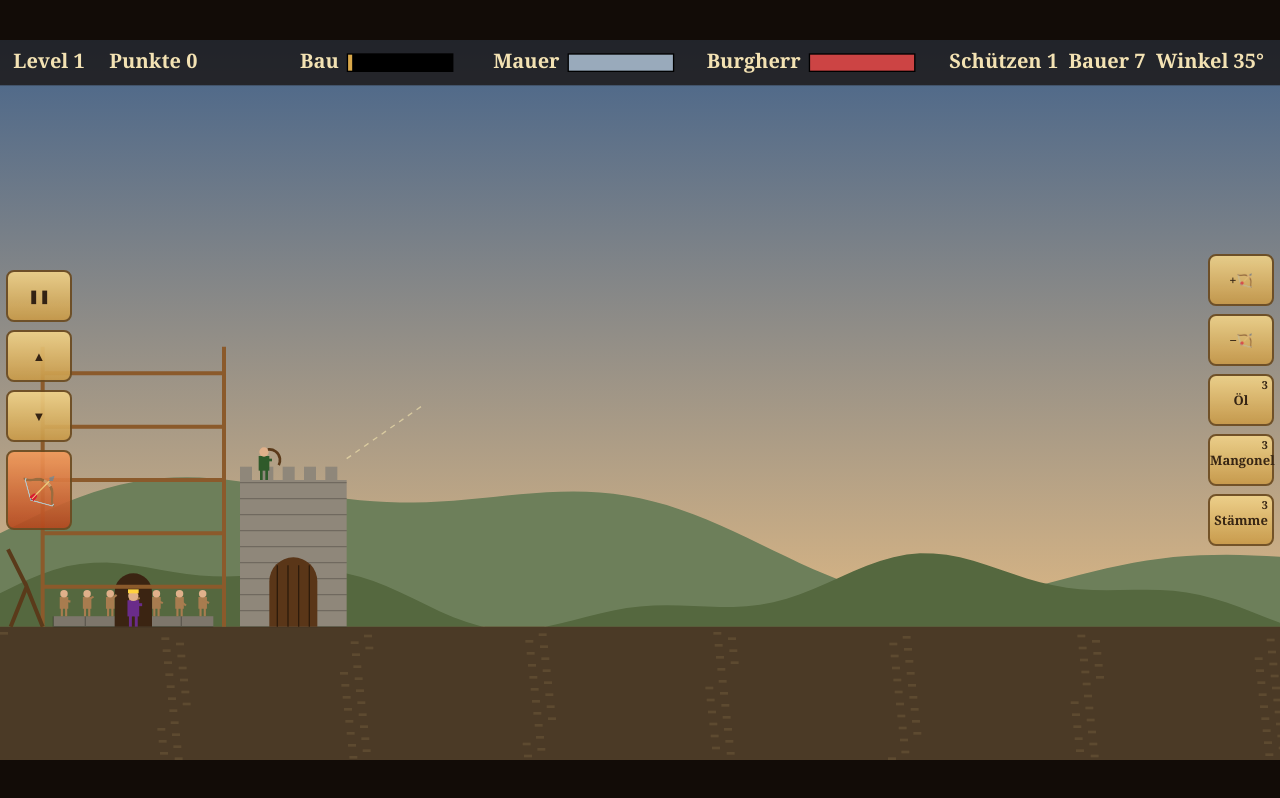
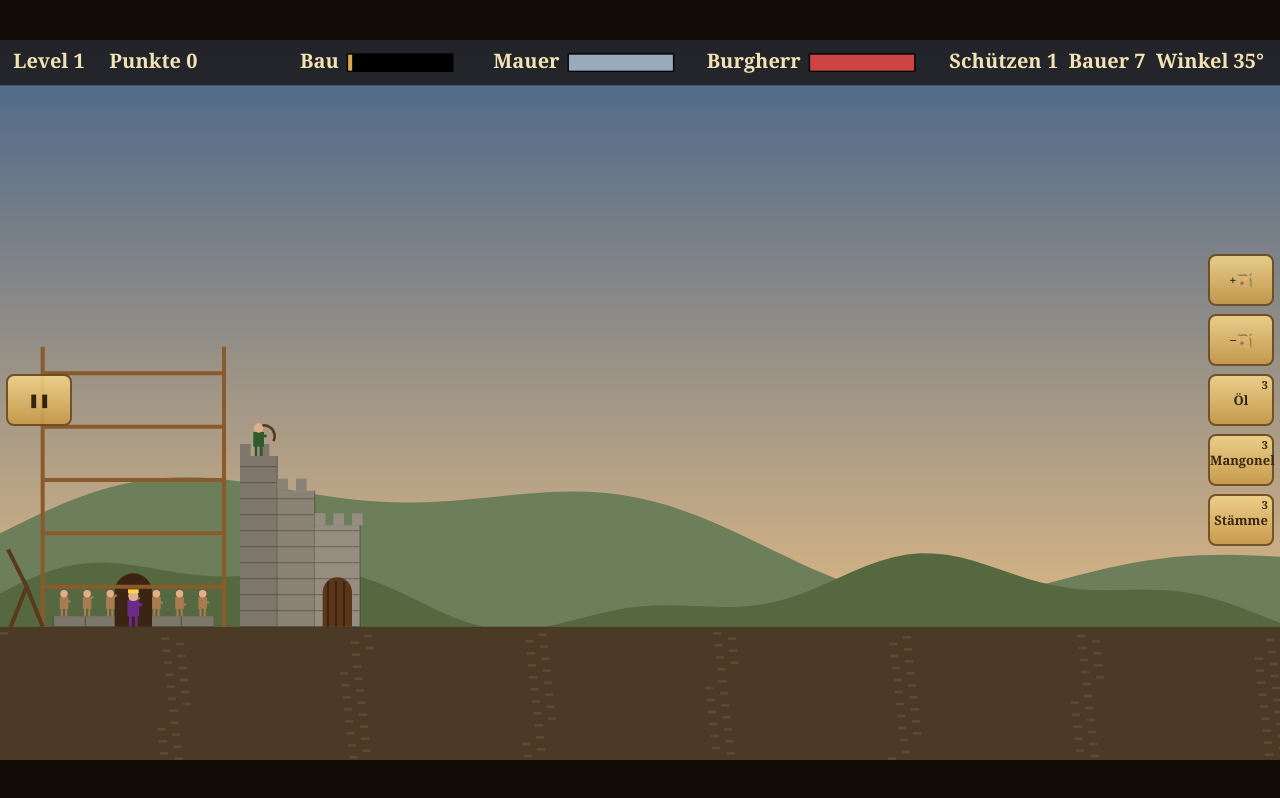
Before and after one commit to Toast-Kuchen/CastelAttack, a plain HTML site: page index.html in a window 1280 px wide. Both pictures are taken after a click on the button "Spiel starten". Drawn offline with Linux system fonts and the light colour scheme.

Commit message:
Add files via upload

```diff
--- a/config.js
+++ b/config.js
@@ -2,7 +2,7 @@
 const CFG={
  workers:8, maxArchers:3, lordHp:100, atkRate:1,
  buildRate:l=>0.2/(1+0.06*(l-1)),      // % Baufortschritt pro Sekunde je Bauarbeiter
- wallHp:l=>150+30*l,                     // Mauerlebenspunkte
+ wallHp:l=>180+30*l,                     // Mauer-LP gesamt (auf 3 Abschnitte verteilt)
  count:l=>6+3*l, waveSize:5, waveGap:6, spacing:1.4, // Gegneranzahl & Wellentakt
  hpMul:l=>1+0.2*(l-1), spdMul:l=>1+0.04*(l-1), dmgMul:l=>1+0.1*(l-1),
  types:{
@@ -11,7 +11,7 @@ const CFG={
   heavy:{hp:9,spd:18,dmg:8,pts:30,w:22,h:36,col:'#4a4f5a'},
   ram:{hp:22,spd:13,dmg:25,pts:60,w:64,h:34,col:'#6b4423'}},
  pick(l,i){const r=(i*37+l*11)%100;if(l>=3&&r<4+l)return'ram';if(l>=2&&r<18+3*l)return'heavy';return r<45?'runner':'infantry'},
- arrow:{v:520,g:400,cd:1.1,dmg:1,spread:3,step:2,minAng:-10,maxAng:75},
+ arrow:{v:520,g:400,cd:1.1,dmg:1,spread:3,step:2,minAng:-80,maxAng:75},
  oil:{n:3,dmg:12,r:90,pen:150}, mang:{n:3,dmg:10,r:70,pen:100}, logs:{n:3,dmg:6,spd:240,pen:75},
  score:{levelMul:l=>1+0.25*(l-1),level:500,wall:1000,spLeft:200,time:3000,timeK:15,acc:1500}
 };
--- a/game.js
+++ b/game.js
@@ -1,11 +1,17 @@
 'use strict';
 const C=CFG,$=id=>document.getElementById(id),cv=$('c'),g=cv.getContext('2d'),R=Math.random,PI=Math.PI;
-const W=960,H=540,GY=440,KX0=40,KX1=160,WX0=180,WX1=260,WTOP=330,SWV='ca2-v1';
+const W=960,H=540,GY=440,KX0=40,KX1=160,WX0=180,WX1=270,SWV='ca2-v2';
+// Drei Mauerabschnitte, Index 0 = vorderster (niedrigster), nach hinten höher
+const SEG=[{x0:236,x1:270,top:GY-76},{x0:208,x1:236,top:GY-102},{x0:180,x1:208,top:GY-128}];
 const sv=Object.assign({hi:0,best:1,kills:0,music:1,sfx:1,q:2,lvl:1,score:0,rk:0},(()=>{try{return JSON.parse(localStorage.getItem('ca2'))||{}}catch(e){return{}}})());
 const save=()=>{try{localStorage.setItem('ca2',JSON.stringify(sv))}catch(e){}};
 let S=null,mode='menu',last=0,bg=null,offTxt='⏳ Wird für die Offline-Nutzung vorbereitet – bitte einmal online vollständig laden.';
-const DEMO={t:0,build:100,wall:1,wallMax:1,arch:2,ang:35,en:[],ar:[],fx:[],rk:[],lg:[],shake:0};
-const ay=s=>s.wall>0?WTOP:GY-28;
+const DEMO={t:0,build:100,seg:[1,1,1],segMax:1,ga:[35,35,35],wall:1,wallMax:1,arch:2,ang:35,en:[],ar:[],fx:[],rk:[],lg:[],shake:0};
+const front=s=>{for(let k=0;k<3;k++)if(s.seg[k]>0)return SEG[k];return null};
+const ay=s=>{const f=front(s);return f?f.top:GY-28},fx1=s=>{const f=front(s);return f?f.x1:KX1+10};
+function apos(s,i){let k=2-i;while(k<3&&s.seg[k]<=0)k++;if(k>2)return{x:196+i*20,y:GY-28};const q=SEG[k];return{x:(q.x0+q.x1)/2-(k-(2-i))*9,y:q.top}}
+function aimAng(ox,oy,m){const v=C.arrow.v,G=C.arrow.g,dx=Math.max(4,m.x-ox),dy=oy-m.y,d=v**4-G*(G*dx*dx+2*dy*v*v);
+ const a=d<0?45:Math.atan((v*v-Math.sqrt(d))/(G*dx))*180/PI;return Math.max(C.arrow.minAng,Math.min(C.arrow.maxAng,a))}
 
 function resize(){const k=Math.min(innerWidth/W,innerHeight/H),d=Math.min(devicePixelRatio||1,sv.q);cv.style.width=W*k+'px';cv.style.height=H*k+'px';cv.width=Math.round(W*k*d);cv.height=Math.round(H*k*d);bg=null}
 function hill(c,y,a,f){c.beginPath();c.moveTo(0,GY);for(let i=0;i<=W;i+=10)c.lineTo(i,y-Math.sin(i*f)*a-Math.sin(i*f*2.7)*a*.4);c.lineTo(W,GY);c.fill()}
@@ -16,33 +22,33 @@ function mkBg(){const o=document.createElement('canvas');o.width=cv.width;o.heig
 
 function waves(l,t0){const q=[];let t=t0+2;for(let i=0;i<C.count(l);i++){t+=i&&i%C.waveSize===0?C.waveGap:C.spacing*(.7+(i*7%5)/10);q.push({t,type:C.pick(l,i)})}return q}
 function spawn(t){const T=C.types[t],l=S.l,hp=T.hp*C.hpMul(l);S.en.push({type:t,x:W+30,hp,max:hp,spd:T.spd*C.spdMul(l)*(.9+R()*.2),dmg:T.dmg*C.dmgMul(l),pts:T.pts,w:T.w,h:T.h,col:T.col,ph:0,atk:0,dead:0,flash:0,off:R()*30})}
-function start(l,score,kills){const wh=C.wallHp(l);S={l,score,s0:score,kills,k0:kills,t:0,build:0,wall:wh,wallMax:wh,lord:C.lordHp,arch:1,ang:35,cd:[0,0,0],fire:false,en:[],ar:[],fx:[],rk:[],lg:[],
+function start(l,score,kills){const sm=Math.round(C.wallHp(l)/3);S={l,score,s0:score,kills,k0:kills,t:0,build:0,seg:[sm,sm,sm],segMax:sm,ga:[35,35,35],aim:null,wall:sm*3,wallMax:sm*3,lord:C.lordHp,arch:1,ang:35,cd:[0,0,0],fire:false,en:[],ar:[],fx:[],rk:[],lg:[],
  sp:{oil:C.oil.n,mang:C.mang.n,logs:C.logs.n},shots:0,hits:0,q:waves(l,0),shake:0};Object.assign(sv,{lvl:l,score,rk:kills});save();$('ov').hidden=true;$('ctl').hidden=false;mode='play'}
 
 function puff(x,y,c,k){for(let i=0;i<(k||1);i++)S.fx.push({x,y,vx:(R()-.5)*80,vy:-R()*80-(k?0:20),life:.6+R()*.5,c,s:2+R()*4})}
 function hurt(e,d){e.hp-=d;e.flash=.1;AU.hit(0);puff(e.x,GY-e.h*.6,'#a00',3);
  if(e.hp<=0){S.kills++;sv.kills++;const p=Math.round(e.pts*C.score.levelMul(S.l));S.score+=p;S.fx.push({x:e.x,y:GY-e.h-10,vx:0,vy:-30,life:1,txt:'+'+p,c:'#fe6'});AU.die()}}
-function shoot(i){const s=S,a=(s.ang+(R()-.5)*C.arrow.spread)*PI/180,v=C.arrow.v*(.97+R()*.06);s.ar.push({x:WX0+18+i*26,y:ay(s)-16,vx:Math.cos(a)*v,vy:-Math.sin(a)*v,life:1});s.shots++;AU.arrow()}
+function shoot(i){const s=S,a=(s.ga[i]+(R()-.5)*C.arrow.spread)*PI/180,v=C.arrow.v*(.97+R()*.06);s.ar.push({x:apos(s,i).x,y:apos(s,i).y-16,vx:Math.cos(a)*v,vy:-Math.sin(a)*v,life:1});s.shots++;AU.arrow()}
 function special(k){const s=S;if(s.sp[k]<=0)return;s.sp[k]--;s.score=Math.max(0,s.score-C[k].pen);
- s.fx.push({x:WX1+40,y:ay(s)-40,vx:0,vy:-25,life:1.2,txt:'−'+C[k].pen,c:'#f88'});
- if(k==='oil'){AU.oil();for(let i=0;i<40;i++)s.fx.push({x:WX1+R()*C.oil.r,y:ay(s)+R()*20,vx:(R()-.2)*30,vy:R()*60+80,life:1,c:i%3?'#3a2a10':'#e90',s:4});for(const e of s.en)if(e.hp>0&&e.x<WX1+C.oil.r)hurt(e,C.oil.dmg)}
+ s.fx.push({x:fx1(s)+30,y:ay(s)-40,vx:0,vy:-25,life:1.2,txt:'−'+C[k].pen,c:'#f88'});
+ if(k==='oil'){AU.oil();for(let i=0;i<40;i++)s.fx.push({x:fx1(s)+R()*C.oil.r,y:ay(s)+R()*20,vx:(R()-.2)*30,vy:R()*60+80,life:1,c:i%3?'#3a2a10':'#e90',s:4});for(const e of s.en)if(e.hp>0&&e.x<fx1(s)+C.oil.r)hurt(e,C.oil.dmg)}
  if(k==='mang'){const t=s.en.filter(e=>e.hp>0&&e.x>WX1+40).sort((a,b)=>a.x-b.x)[0];s.rk.push({x0:20,y0:GY-60,x1:Math.max(WX1+60,t?t.x-t.spd*1.3:600),t:0,T:1.3,x:20,y:GY-60});AU.thump()}
- if(k==='logs'){s.lg.push({x:WX1,rot:0,hit:new Set()});AU.fire()}}
+ if(k==='logs'){s.lg.push({x:fx1(s),rot:0,hit:new Set()});AU.fire()}}
 
 function update(dt){const s=S;s.t+=dt;s.shake=Math.max(0,s.shake-dt);
  s.build=Math.min(100,s.build+(C.workers-s.arch)*C.buildRate(s.l)*dt);
  while(s.q.length&&s.q[0].t<=s.t)spawn(s.q.shift().type);
  if(!s.q.length&&s.en.filter(e=>e.hp>0).length<2)s.q=waves(s.l,s.t);
- for(let i=0;i<s.arch;i++){s.cd[i]-=dt;if(s.fire&&s.cd[i]<=0){s.cd[i]=C.arrow.cd*(.9+R()*.2);shoot(i)}}
+ for(let i=0;i<s.arch;i++){const o=apos(s,i);s.ga[i]=s.aim?aimAng(o.x,o.y-16,s.aim):s.ang;s.cd[i]-=dt;if(s.fire&&s.cd[i]<=0){s.cd[i]=C.arrow.cd*(.9+R()*.2);shoot(i)}}
  for(const a of s.ar){if(a.stuck){a.life-=dt;continue}a.vy+=C.arrow.g*dt;a.x+=a.vx*dt;a.y+=a.vy*dt;
   for(const e of s.en)if(e.hp>0&&Math.abs(a.x-e.x)<e.w/2&&a.y>GY-e.h&&a.y<GY){s.hits++;hurt(e,C.arrow.dmg);a.life=0;break}
   if(a.life>0&&a.y>=GY){a.y=GY;a.stuck=1;a.life=2;puff(a.x,GY,'#7a6040',2)}else if(a.x>W+50)a.life=0}
  s.ar=s.ar.filter(a=>a.life>0);
  for(const e of s.en){e.flash-=dt;if(e.hp<=0){e.dead+=dt;continue}e.ph+=dt*e.spd*.15;
-  const tx=s.wall>0?WX1+e.w/2+e.off:KX1+e.off*.3;
+  const f=front(s),tx=f?f.x1+e.w/2+e.off:KX1+e.off*.3;
   if(e.x>tx){e.x-=e.spd*dt;e.atk=0}else if((e.atk+=dt)>=C.atkRate){e.atk=.001;
-   if(s.wall>0){s.wall=Math.max(0,s.wall-e.dmg);s.shake=.15;AU.hit(1);puff(WX1,GY-30-R()*70,'#999',3);
-    if(s.wall<=0){AU.crash();s.shake=.4;for(let i=0;i<30;i++)puff(WX0+R()*80,GY-R()*110,'#888',1)}}
+   if(f){const k=SEG.indexOf(f);s.seg[k]=Math.max(0,s.seg[k]-e.dmg);s.wall=s.seg[0]+s.seg[1]+s.seg[2];s.shake=.15;AU.hit(1);puff(f.x1,GY-10-R()*(GY-f.top-10),'#999',3);
+    if(s.seg[k]<=0){AU.crash();s.shake=.4;for(let i=0;i<30;i++)puff(f.x0+R()*(f.x1-f.x0),GY-R()*(GY-f.top),'#888',1)}}
    else{s.lord-=e.dmg*.5;AU.hit(2);puff(100,GY-15,'#a00',4);if(s.lord<=0)return lose()}}}
  s.en=s.en.filter(e=>e.dead<1.2);
  for(const r of s.rk){r.t+=dt;const p=Math.min(1,r.t/r.T);r.x=r.x0+(r.x1-r.x0)*p;r.y=r.y0+(GY-r.y0)*p-Math.sin(p*PI)*240;
@@ -65,13 +71,14 @@ function drawKeep(s){const h=200*s.build/100,top=GY-h;g.fillStyle='#7d766b';g.fi
  else{g.fillStyle='#7d766b';for(let x=KX0;x<KX1;x+=20)g.fillRect(x,top-10,12,10);g.fillStyle='#ddd';g.fillRect(99,top-44,2,34);g.fillStyle='#b22';g.beginPath();g.moveTo(101,top-44);g.lineTo(124,top-38+Math.sin(s.t*4)*3);g.lineTo(101,top-31);g.fill()}
  person(100,GY,'#6a2c8a',0,1.1);g.fillStyle='#ffd23f';g.fillRect(96,GY-28,8,3);
  g.strokeStyle='#5a3a1a';g.lineWidth=3;g.beginPath();g.moveTo(8,GY);g.lineTo(20,GY-30);g.lineTo(32,GY);g.moveTo(20,GY-30);g.lineTo(6,GY-58);g.stroke();g.lineWidth=1}
-function drawWall(s){if(s.wall<=0){g.fillStyle='#6f685d';g.beginPath();g.moveTo(WX0-10,GY);g.lineTo(WX0+20,GY-34);g.lineTo(WX0+50,GY-22);g.lineTo(WX1+15,GY);g.fill()}
- else{const r=s.wall/s.wallMax;g.fillStyle='#8f877a';g.fillRect(WX0,WTOP,WX1-WX0,GY-WTOP);for(let x=WX0;x<WX1;x+=16)g.fillRect(x,WTOP-10,9,10);
-  g.strokeStyle='rgba(0,0,0,.22)';g.beginPath();for(let y=GY;y>WTOP;y-=12){g.moveTo(WX0,y);g.lineTo(WX1,y)}g.stroke();
-  g.fillStyle='#5a3618';g.beginPath();g.moveTo(WX0+22,GY);g.lineTo(WX0+22,GY-34);g.arc(WX0+40,GY-34,18,PI,0);g.lineTo(WX0+58,GY);g.fill();
-  g.strokeStyle='#2e1b0b';g.beginPath();for(let x=WX0+28;x<WX0+58;x+=8){g.moveTo(x,GY);g.lineTo(x,GY-46)}g.stroke();
-  if(r<.7){g.strokeStyle='#2a2620';g.lineWidth=2;g.beginPath();g.moveTo(WX1-10,WTOP+10);g.lineTo(WX1-25,WTOP+40);g.lineTo(WX1-15,WTOP+70);if(r<.35){g.moveTo(WX0+10,WTOP+5);g.lineTo(WX0+30,WTOP+50)}g.stroke();g.lineWidth=1}}
- for(let i=0;i<s.arch;i++){const x=WX0+18+i*26,y=ay(s),a=-s.ang*PI/180;person(x,y,'#2f5a2a');g.strokeStyle='#5b3a1a';g.lineWidth=2;g.beginPath();g.arc(x+4,y-15,8,a-1.1,a+1.1);g.stroke();g.lineWidth=1}}
+function drawWall(s){for(let k=2;k>=0;k--){const q=SEG[k];
+  if(s.seg[k]<=0){g.fillStyle='#6f685d';g.beginPath();g.moveTo(q.x0-4,GY);g.lineTo(q.x0+10,GY-22);g.lineTo(q.x1-6,GY-14);g.lineTo(q.x1+6,GY);g.fill();continue}
+  const r=s.seg[k]/s.segMax;g.fillStyle=['#958d80','#8a8275','#7f776b'][k];g.fillRect(q.x0,q.top,q.x1-q.x0,GY-q.top);for(let x=q.x0;x<q.x1;x+=14)g.fillRect(x,q.top-9,8,9);
+  g.strokeStyle='rgba(0,0,0,.25)';g.beginPath();for(let y=GY;y>q.top;y-=12){g.moveTo(q.x0,y);g.lineTo(q.x1,y)}g.moveTo(q.x1,q.top);g.lineTo(q.x1,GY);g.stroke();
+  if(r<.66){g.strokeStyle='#2a2620';g.lineWidth=2;g.beginPath();g.moveTo(q.x1-6,q.top+6);g.lineTo(q.x1-16,q.top+30);g.lineTo(q.x1-8,q.top+52);if(r<.33){g.moveTo(q.x0+6,q.top+4);g.lineTo(q.x0+18,q.top+40)}g.stroke();g.lineWidth=1}}
+ const f=front(s);if(f){const cx=(f.x0+f.x1)/2;g.fillStyle='#5a3618';g.beginPath();g.moveTo(cx-11,GY);g.lineTo(cx-11,GY-26);g.arc(cx,GY-26,11,PI,0);g.lineTo(cx+11,GY);g.fill();
+  g.strokeStyle='#2e1b0b';g.beginPath();for(let x=cx-7;x<cx+11;x+=6){g.moveTo(x,GY);g.lineTo(x,GY-34)}g.stroke()}
+ for(let i=0;i<s.arch;i++){const p=apos(s,i),a=-(s.ga[i]||35)*PI/180;person(p.x,p.y,'#2f5a2a');g.strokeStyle='#5b3a1a';g.lineWidth=2;g.beginPath();g.arc(p.x+4,p.y-15,8,a-1.1,a+1.1);g.stroke();g.lineWidth=1}}
 function drawEnemy(e){g.save();if(e.hp<=0){g.globalAlpha=Math.max(0,1-e.dead);g.translate(e.x,GY);g.rotate(Math.min(1.5,e.dead*4));g.translate(-e.x,-GY)}
  const fl=e.flash>0?'#fff':e.col;
  if(e.type==='ram'){const x=e.x,y=GY,b=e.atk?Math.sin(e.atk*PI)*6:0;g.fillStyle=fl;g.fillRect(x-30,y-24,60,14);g.fillStyle='#4a2e14';g.beginPath();g.moveTo(x-32,y-24);g.lineTo(x,y-42);g.lineTo(x+32,y-24);g.fill();
@@ -83,8 +90,8 @@ function bar(x,t,p,c){g.fillStyle='#f3e2b3';g.fillText(t,x,17);const bx=x+g.meas
 const cnt={};
 function hud(s){g.fillStyle='rgba(20,12,6,.72)';g.fillRect(0,0,W,34);g.font='bold 15px Georgia,serif';g.textBaseline='middle';g.fillStyle='#f3e2b3';
  g.fillText('Level '+s.l,10,17);g.fillText('Punkte '+s.score,82,17);bar(225,'Bau',s.build/100,'#d9a84a');bar(370,'Mauer',s.wall/s.wallMax,'#9ab');bar(530,'Burgherr',s.lord/C.lordHp,'#c44');
- g.fillStyle='#f3e2b3';g.fillText(`Schützen ${s.arch}  Bauer ${C.workers-s.arch}  Winkel ${s.ang}°`,712,17);
- const a=s.ang*PI/180,y=ay(s)-16;g.strokeStyle='rgba(255,240,180,.55)';g.setLineDash([4,4]);g.beginPath();g.moveTo(WX1,y);g.lineTo(WX1+Math.cos(a)*70,y-Math.sin(a)*70);g.stroke();g.setLineDash([]);
+ g.fillStyle='#f3e2b3';g.fillText(`Schützen ${s.arch}  Bauer ${C.workers-s.arch}  Winkel ${Math.round(s.ga[0])}°`,712,17);
+ if(s.aim){const m=s.aim;g.strokeStyle=s.fire?'#ff6a3a':'rgba(255,240,180,.7)';g.lineWidth=2;g.beginPath();g.arc(m.x,m.y,10,0,7);g.moveTo(m.x-16,m.y);g.lineTo(m.x+16,m.y);g.moveTo(m.x,m.y-16);g.lineTo(m.x,m.y+16);g.stroke();g.lineWidth=1}
  for(const k in s.sp)if(cnt[k]!==s.sp[k]){cnt[k]=s.sp[k];$('n-'+k).textContent=s.sp[k]}}
 function draw(){const s=S||DEMO;if(!S)DEMO.t+=.016;if(!bg)bg=mkBg();g.setTransform(1,0,0,1,0,0);g.drawImage(bg,0,0);g.setTransform(cv.width/W,0,0,cv.height/H,0,0);
  if(s.shake>0)g.translate((R()-.5)*20*s.shake,0);drawKeep(s);drawWall(s);for(const e of s.en)drawEnemy(e);
@@ -107,11 +114,11 @@ function lose(){const s=S;mode='end';s.fire=false;sv.hi=Math.max(sv.hi,s.score);
 function pause(){if(mode!=='play')return;mode='pause';S.fire=false;save();panel('<h2>Pause</h2>',[['Fortsetzen',()=>{$('ov').hidden=true;mode='play'}],['Level neu starten',()=>start(S.l,S.s0,S.k0)],['Hauptmenü',menu]])}
 function menu(){mode='menu';S=null;$('ctl').hidden=true;const b=[['Spiel starten',()=>start(1,0,0)]];if(sv.lvl>1)b.push([`Fortsetzen (Level ${sv.lvl})`,()=>start(sv.lvl,sv.score,sv.rk)]);
  panel(`<h1>Castle Attack 2<small>Remake – Verteidige den Bergfried</small></h1><p class="st" id="off">${offTxt}</p>`,b.concat([['Anleitung',help],['Einstellungen',settings],['Highscore',scores]]))}
-function help(){panel(`<h2>Anleitung</h2><ul><li>Deine ${C.workers} Arbeiter bauen den Bergfried. Ist er fertig, ist das Level gewonnen.</li><li><b>+🏹/−🏹</b>: bis zu ${C.maxArchers} Arbeiter werden Bogenschützen – bessere Abwehr, aber langsamerer Bau.</li><li><b>▲▼</b> stellt den Schusswinkel ein, <b>🏹 gedrückt halten</b> feuert Salven. Pfeile fliegen ballistisch.</li><li><b>Öl</b> trifft alles direkt vor dem Tor, der <b>Mangonel</b> wirft einen Stein mit Flächenschaden auf die vorderste Gruppe, <b>Stämme</b> rollen brennend durch alle Gegner. Jeder Einsatz kostet Punkte.</li><li>Fällt die Mauer, stürmen die Gegner zum Burgherrn. Stirbt er, ist das Spiel verloren.</li></ul>`,[['Zurück',menu]])}
+function help(){panel(`<h2>Anleitung</h2><ul><li>Deine ${C.workers} Arbeiter bauen den Bergfried. Ist er fertig, ist das Level gewonnen.</li><li><b>+🏹/−🏹</b>: bis zu ${C.maxArchers} Arbeiter werden Bogenschützen – bessere Abwehr, aber langsamerer Bau.</li><li><b>Finger aufs Spielfeld halten</b>: Die Schützen berechnen die Flugbahn zu dieser Stelle und schießen Salven, auch steil nach unten direkt vor die Mauer. Ziehen verschiebt das Ziel, Loslassen stoppt.</li><li>Die Mauer hat drei nach hinten höher werdende Abschnitte. Sie fallen von vorn nach hinten, die Schützen weichen dann auf den nächsten Abschnitt aus.</li><li><b>Öl</b> trifft alles direkt vor dem Tor, der <b>Mangonel</b> wirft einen Stein mit Flächenschaden auf die vorderste Gruppe, <b>Stämme</b> rollen brennend durch alle Gegner. Jeder Einsatz kostet Punkte.</li><li>Fällt die Mauer, stürmen die Gegner zum Burgherrn. Stirbt er, ist das Spiel verloren.</li></ul>`,[['Zurück',menu]])}
 function settings(){const on=v=>v?'an':'aus';panel(`<h2>Einstellungen</h2>`,[[`Musik: ${on(sv.music)}`,()=>{sv.music^=1;save();settings()}],[`Soundeffekte: ${on(sv.sfx)}`,()=>{sv.sfx^=1;save();settings()}],[`Grafik: ${sv.q>1?'hoch':'sparsam'}`,()=>{sv.q=sv.q>1?1:2;save();resize();settings()}],['Zurück',menu]])}
 function scores(){panel(`<h2>Highscore</h2><table>${row('Höchste Punktzahl',sv.hi)}${row('Höchstes Level',sv.best)}${row('Besiegte Gegner gesamt',sv.kills)}</table>`,[['Zurück',menu]])}
 
-const acts={up:()=>S.ang=Math.min(C.arrow.maxAng,S.ang+C.arrow.step),down:()=>S.ang=Math.max(C.arrow.minAng,S.ang-C.arrow.step),
+const acts={up:()=>{S.aim=null;S.ang=Math.min(C.arrow.maxAng,S.ang+C.arrow.step)},down:()=>{S.aim=null;S.ang=Math.max(C.arrow.minAng,S.ang-C.arrow.step)},
  add:()=>{if(S.arch<C.maxArchers){S.arch++;S.cd[S.arch-1]=.3}},rem:()=>{if(S.arch>0)S.arch--},oil:()=>special('oil'),mang:()=>special('mang'),logs:()=>special('logs'),pause};
 document.querySelectorAll('#ctl button').forEach(b=>{const a=b.dataset.a;let rep=0,lt=0;
  b.addEventListener('pointerdown',e=>{e.preventDefault();AU.init();if(mode!=='play')return;b.classList.add('on');try{b.setPointerCapture(e.pointerId)}catch(_){}
@@ -126,6 +133,12 @@ document.addEventListener('touchmove',e=>{if(!e.target.closest('.box'))e.prevent
 ['gesturestart','dblclick'].forEach(t=>document.addEventListener(t,e=>e.preventDefault()));
 document.addEventListener('visibilitychange',()=>{if(document.hidden)pause()});
 addEventListener('resize',resize);
+// Direktes Zielen per Touch/Maus auf dem Spielfeld
+function toGame(e){const b=cv.getBoundingClientRect();return{x:(e.clientX-b.left)/b.width*W,y:Math.min(GY-8,(e.clientY-b.top)/b.height*H)}}
+let aimId=null;const stopAim=e=>{if(e.pointerId===aimId){aimId=null;if(S)S.fire=false}};
+document.addEventListener('pointerdown',e=>{if(mode!=='play'||e.target.closest('button'))return;aimId=e.pointerId;S.aim=toGame(e);S.fire=true});
+document.addEventListener('pointermove',e=>{if(e.pointerId===aimId&&S)S.aim=toGame(e)});
+document.addEventListener('pointerup',stopAim);document.addEventListener('pointercancel',stopAim);
 
 function setOff(t){offTxt=t;const el=$('off');if(el)el.textContent=t}
 if('serviceWorker'in navigator&&location.protocol.startsWith('http')){
--- a/index.html
+++ b/index.html
@@ -7,7 +7,7 @@
 <link rel="stylesheet" href="styles.css"></head><body>
 <canvas id="c"></canvas>
 <div id="ctl" hidden>
-<div class="col L"><button data-a="pause">❚❚</button><button data-a="up">▲</button><button data-a="down">▼</button><button data-a="fire" class="big">🏹</button></div>
+<div class="col L"><button data-a="pause">❚❚</button></div>
 <div class="col R"><button data-a="add">+🏹</button><button data-a="rem">−🏹</button><button data-a="oil">Öl<i id="n-oil"></i></button><button data-a="mang">Mangonel<i id="n-mang"></i></button><button data-a="logs">Stämme<i id="n-logs"></i></button></div>
 </div>
 <div id="ov"></div><button id="upd" hidden>Update installieren</button>
--- a/service-worker.js
+++ b/service-worker.js
@@ -1,4 +1,4 @@
-const V='ca2-v1';
+const V='ca2-v2';
 const F=['./','index.html','styles.css','config.js','audio.js','game.js','manifest.webmanifest','icon-192.png','icon-512.png','apple-touch-icon.png'];
 self.addEventListener('install',e=>e.waitUntil(caches.open(V).then(c=>c.addAll(F))));
 self.addEventListener('activate',e=>e.waitUntil(caches.keys().then(k=>Promise.all(k.filter(n=>n!==V).map(n=>caches.delete(n)))).then(()=>self.clients.claim())));
```
Also changed, not shown: README.txt.
